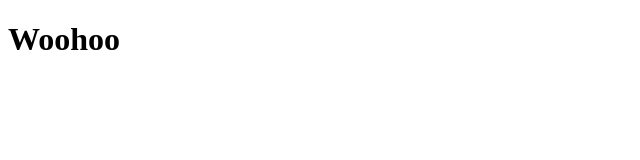
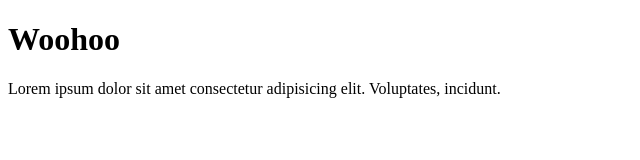
Before and after one commit to jstnthny/fictional-carnival, a plain HTML site: page index.html in a window 1280 px wide. Shown: the whole page, without its empty margins (0-640 px from the left). Drawn offline with Linux system fonts and the light colour scheme.

Commit message:
added lorem text

```diff
--- a/index.html
+++ b/index.html
@@ -8,5 +8,9 @@
   </head>
   <body>
     <h1>Woohoo</h1>
+    <p>
+      Lorem ipsum dolor sit amet consectetur adipisicing elit. Voluptates,
+      incidunt.
+    </p>
   </body>
 </html>
```
